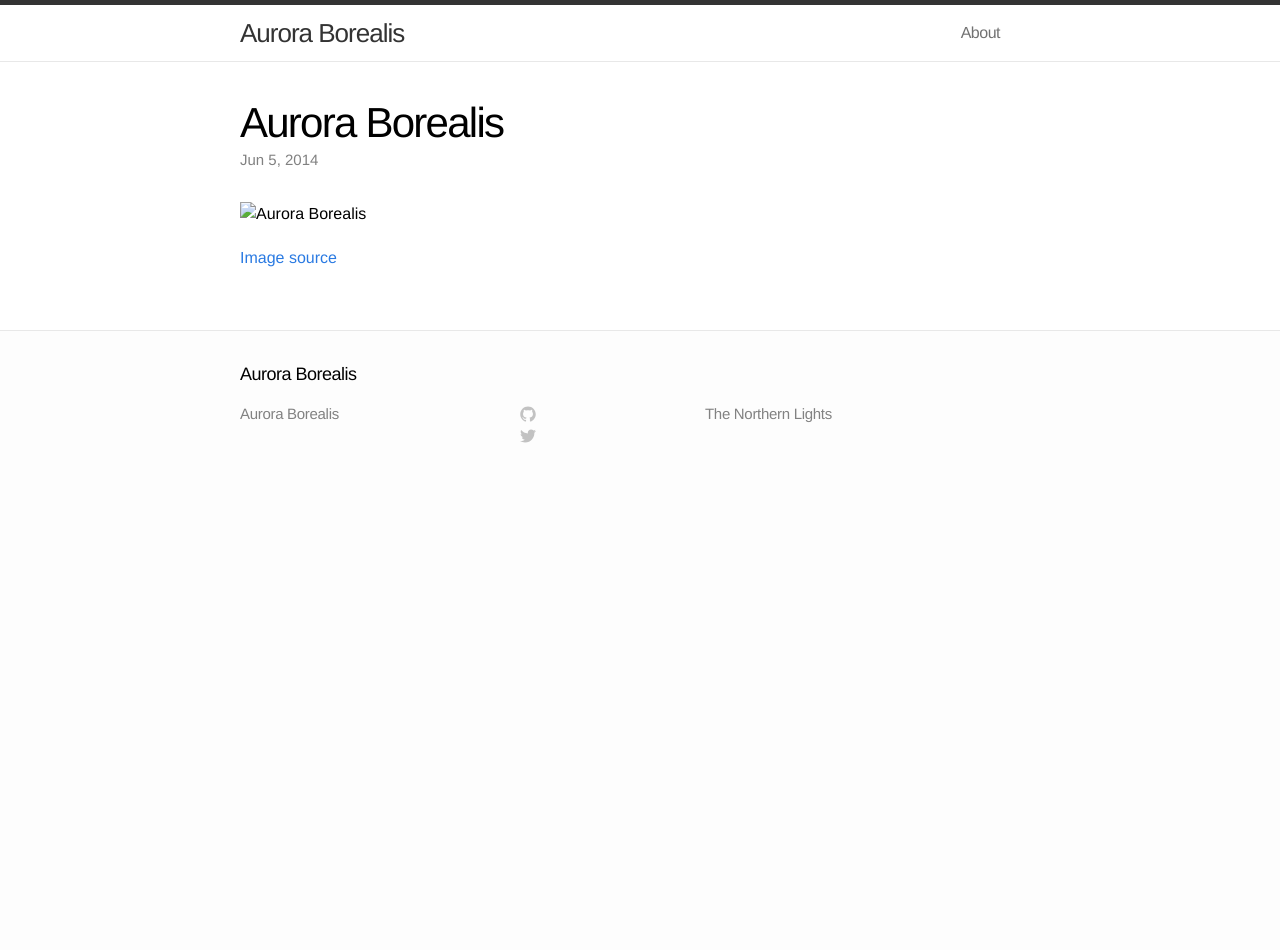
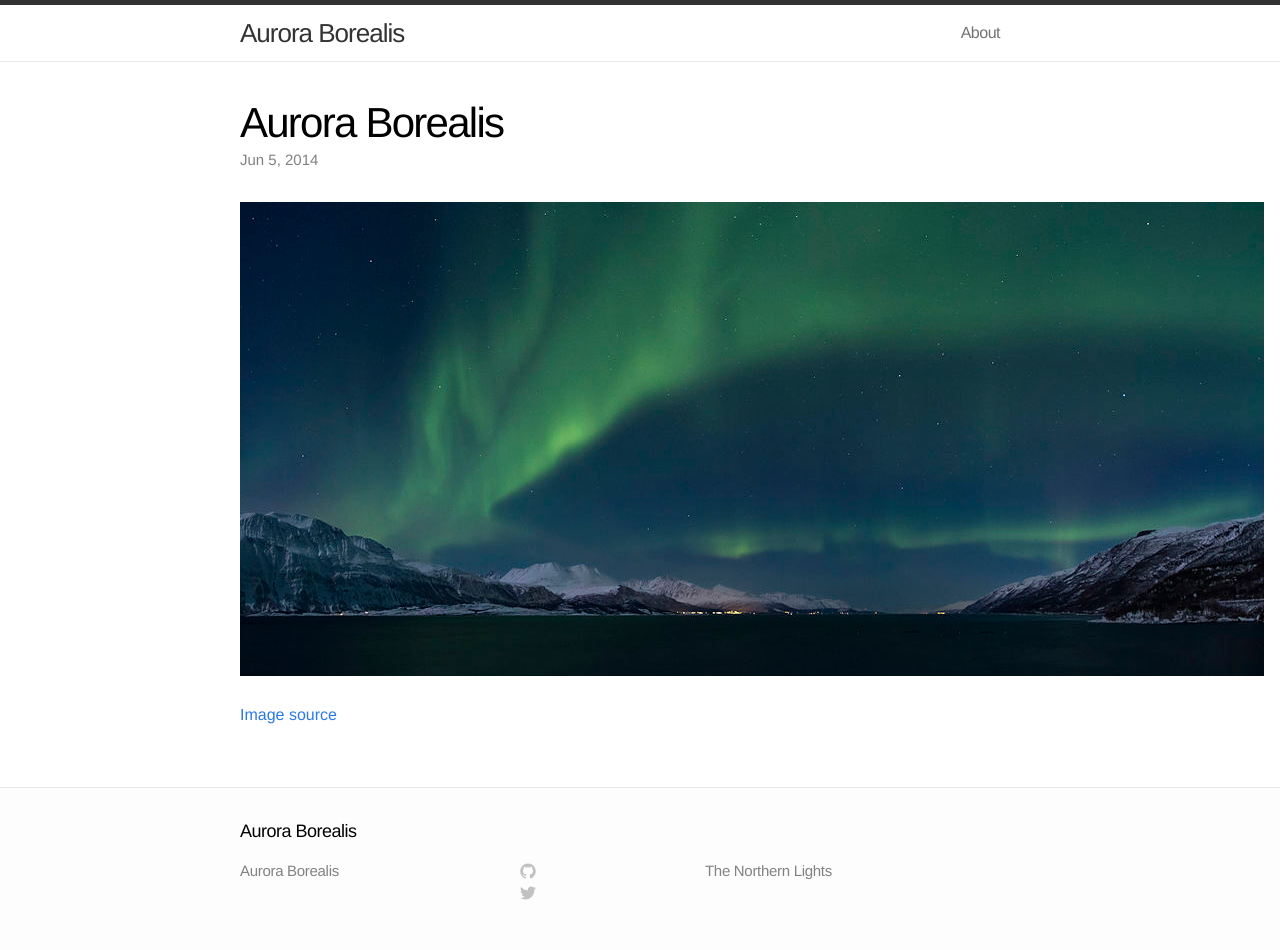
Before and after one commit to za/za.github.io, a Jekyll site: the page built from _posts/2014-06-05-image.markdown, in a window 1280 px wide. Built offline with Jekyll 4.4.1, drawn with Linux system fonts in a browser that asks for light colours; before the commit the page ends 900 px from its top, so only the background shows below that.

Commit message:
rename _figures to images and the photo filename

```diff
--- a/_posts/2014-06-05-image.markdown
+++ b/_posts/2014-06-05-image.markdown
@@ -5,6 +5,6 @@ date:   2014-06-05 15:34:20
 categories: image
 ---
 
-![Aurora Borealis](/_figures/1024px-Aurora_borealis_above_Lyngenfjorden,_2012_March.jpg)
+![Aurora Borealis](/images/aurora_borealis.jpg)
 
 [Image source](http://upload.wikimedia.org/wikipedia/commons/thumb/9/9b/Aurora_borealis_above_Lyngenfjorden%2C_2012_March.jpg/120px-Aurora_borealis_above_Lyngenfjorden%2C_2012_March.jpg)
```
Also changed, not shown: images/aurora_borealis.jpg (renamed from _figures/1024px-Aurora_borealis_above_Lyngenfjorden,_2012_March.jpg).
